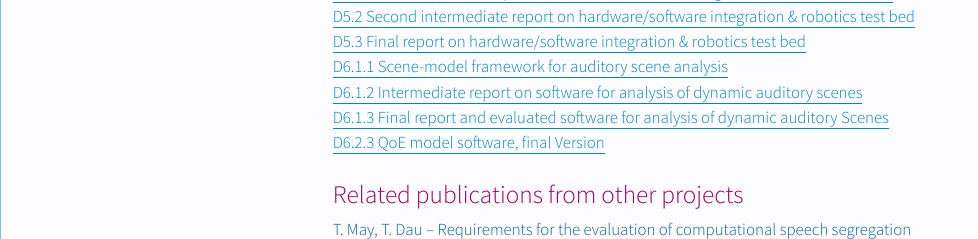
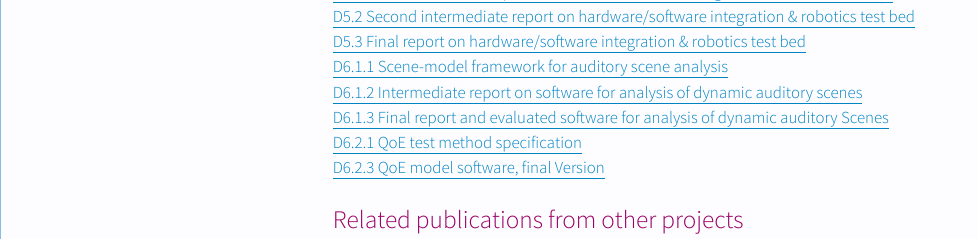
Before and after one commit to TWOEARS/twoears.github.io, a plain HTML site: page publications/index.html in a window 1280 px wide. Shown: the part 7960-8199 px from the top of the page, without its empty margins (0-978 px from the left). Drawn offline with Linux system fonts and the light colour scheme.

Commit message:
Add D6.2.1 as download

```diff
--- a/publications/index.html
+++ b/publications/index.html
@@ -337,6 +337,7 @@ nanalyse und auditiver Qualitätsbeurteilung, German Annual Conference on Acous
 <a href="../wp-content/uploads/deliverables/D6.1.1_scene-model_framework_for_auditory_scene_analysis.pdf">D6.1.1 Scene-model framework for auditory scene analysis</a><br />
 <a href="../wp-content/uploads/deliverables/D6.1.2_intermediate_report_on_software_for_analysis_of_dynamic_auditory_scenes.pdf">D6.1.2 Intermediate report on software for analysis of dynamic auditory scenes</a><br />
 <a href="../wp-content/uploads/deliverables/D6.1.3_software_for_analysis_of_dynamic_auditory_scenes.pdf">D6.1.3 Final report and evaluated software for analysis of dynamic auditory Scenes</a><br />
+<a href="../wp-content/uploads/deliverables/D6.2.1_QoE_test_method_specification.pdf">D6.2.1 QoE test method specification</a><br />
 <a href="../wp-content/uploads/deliverables/D6.2.3_final_QoE_model_software.pdf">D6.2.3 QoE model software, final Version</a></p>
 
 
```
Also changed, not shown: 1 other file.
